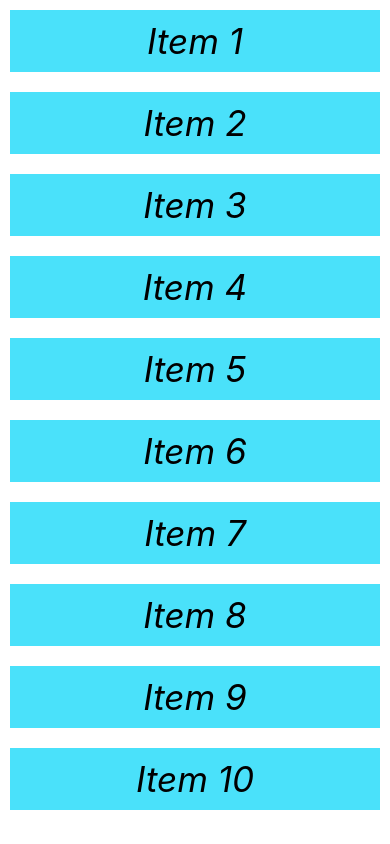
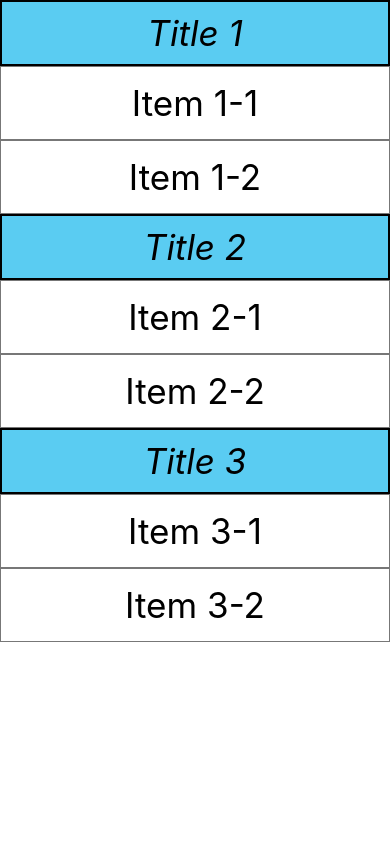
Before and after one commit to ivaylo-nikolov5/React-Native_Apps, a React Native app in the folder demo2/: screen / in a window 390 px wide. Built offline with nearby package versions, Linux system fonts and the light colour scheme.

Commit message:
FlatList & SectionList with Nested Array

```diff
--- a/demo2/App.jsx
+++ b/demo2/App.jsx
@@ -6,47 +6,162 @@ import {
   Button,
   ScrollView,
   RefreshControl,
+  FlatList,
+  SectionList,
 } from 'react-native';
 
 const App = () => {
-  const [items, setItems] = useState([
-    {key: 1, item: "Item 1"},
-    {key: 2, item: "Item 2"},
-    {key: 3, item: "Item 3"},
-    {key: 4, item: "Item 4"},
-    {key: 5, item: "Item 5"},
-    {key: 6, item: "Item 6"},
-    {key: 7, item: "Item 7"},
-    {key: 8, item: "Item 8"},
-    {key: 9, item: "Item 9"},
-    {key: 10, item: "Item 10"},
-  ]);
+
+  const [Data, setData] = useState([
+    {
+      title: "Title 1",
+      data: ["Item 1-1", "Item 1-2"]
+    },
+
+    {
+      title: "Title 2",
+      data: ["Item 2-1", "Item 2-2"]
+    },
+
+    {
+      title: "Title 3",
+      data: ["Item 3-1", "Item 3-2"]
+    },
+  ])
 
   const [refreshing, setRefreshing] = useState(false);
+
   const onRefresh = () => {
     setRefreshing(true);
-    setItems([...items, {key: 69, item: "Item 69"}]);
+    const idx = Data.length + 1;
+    setData([...Data,
+      {
+        title: `Title ${idx}`,
+        data: [`Item ${idx}-1`, `Item ${idx}-2`]
+      }
+    ]);
     setRefreshing(false);
-  };
+  }
+
+//   const [items, setItems] = useState([
+//     {name: "Item 1"},
+//     {name: "Item 2"},
+//     {name: "Item 3"},
+//     {name: "Item 4"},
+//     {name: "Item 5"},
+//     {name: "Item 6"},
+//     {name: "Item 7"},
+//     {name: "Item 8"},
+//     {name: "Item 9"},
+//     {name: "Item 10"},
+//   ]);
+
+//   const [refreshing, setRefreshing] = useState(false);
+//   const onRefresh = () => {
+//     setRefreshing(true);
+//     setItems([...items, {name: "Item 69"}]);
+//     setRefreshing(false);
+//   };
+
+//   const DATA = [
+//     {
+//       title: "Title 1",
+//       data: ["Item 1-1", "Item 1-2", "Item 1-3", "Item 1-4", "Item 1-5"]
+//     },
+
+//     {
+//       title: "Title 2",
+//       data: ["Item 2-1", "Item 2-2", "Item 2-3", "Item 2-4", "Item 2-5"]
+//     },
+
+//     {
+//       title: "Title 3",
+//       data: ["Item 3-1", "Item 3-2", "Item 3-3", "Item 3-4", "Item 3-5"]
+//     },
+
+//     {
+//       title: "Title 4",
+//       data: ["Item 4-1", "Item 4-2", "Item 4-3", "Item 4-4", "Item 4-5"]
+//     },
+
+//     {
+//       title: "Title 5",
+//       data: ["Item 5-1", "Item 5-2", "Item 5-3", "Item 5-4", "Item 5-5"]
+//     },
+// ]
 
   return (
-    <ScrollView refreshControl={
-      <RefreshControl
-        refreshing={refreshing}
-        onRefresh={onRefresh}
-        colors={["#00ff9a"]}
-      />
-    } style={styles.body}>
-      {
-        items.map((object) => {
-          return (
-            <View style={styles.item} key={object.key}>
-              <Text style={styles.text}>{object.item}</Text>
-            </View>
-          )
-        })
+    <SectionList
+      keyExtractor={(item, index) => index.toString()}
+      sections={Data}
+      renderItem={({item}) => (
+        <View style={styles.item}>
+          <Text style={styles.itemText}>{item}</Text>
+        </View>
+      )}
+      renderSectionHeader={({section}) => (
+        <View style={styles.title}>
+          <Text style={styles.text}>{section.title}</Text>
+        </View>
+      )}
+      refreshControl={
+        <RefreshControl
+          refreshing={refreshing}
+          onRefresh={onRefresh}
+          colors={["#5accf2"]}
+        />
       }
-    </ScrollView>
+    />
+
+
+    // <SectionList
+    //   sections={DATA}
+    //   renderItem={({item}) => (
+    //       <Text style={styles.text}>{item}</Text>
+    //   )}
+    //   renderSectionHeader={({section}) => (
+    //     <View style={styles.item}>
+    //       <Text style={styles.text}>{section.title}</Text>
+    //     </View>
+    //   )}
+    // />
+
+    // <FlatList
+    //   keyExtractor={(item, index) => index.toString()}
+    //   data={items}
+    //   renderItem={({item}) => (
+    //     <View style={styles.item}>
+    //       <Text style={styles.text}>{item.name}</Text>
+    //     </View>
+    //   )}
+    //   refreshControl={
+    //     <RefreshControl
+    //       refreshing={refreshing}
+    //       onRefresh={onRefresh}
+    //       colors={["#00ff9a"]}
+    //     />
+    //   }
+
+    // />
+    // <ScrollView refreshControl={
+    //   <RefreshControl
+    //     refreshing={refreshing}
+    //     onRefresh={onRefresh}
+    //     colors={["#00ff9a"]}
+    //   />
+    // } style={styles.body}>
+    //   {
+    //     items.map((object) => {
+    //       return (
+    //         <View style={styles.item} key={object.key}>
+    //           <Text style={styles.text}>{object.item}</Text>
+    //         </View>
+    //       )
+    //     })
+    //   }
+    // </ScrollView>
+
+
   );
 }
 
@@ -57,11 +172,23 @@ const styles = StyleSheet.create({
     backgroundColor: "#ffffff",
    },
 
-   item: {
-    backgroundColor: "#4ae1fa",
+   title: {
+    backgroundColor: "#5accf2",
+    borderColor: "#000000",
+    borderWidth: 2,
     justifyContent: "center",
     alignItems: "center",
-    margin: 10,
+   },
+
+   item: {
+    backgroundColor: "#ffffff",
+    justifyContent: "center",
+    alignItems: "center",
+    borderWidth: 0.5,
+    borderColor: "#777777",
+    paddingBottom: 5,
+    paddingTop: 5,
+
    },
 
    text: {
@@ -70,6 +197,12 @@ const styles = StyleSheet.create({
     fontStyle: "italic",
     margin: 10,
    },
+
+   itemText: {
+    color: "#000",
+    fontSize: 35,
+    margin: 10,
+   }
 });
 
 export default App;
```
